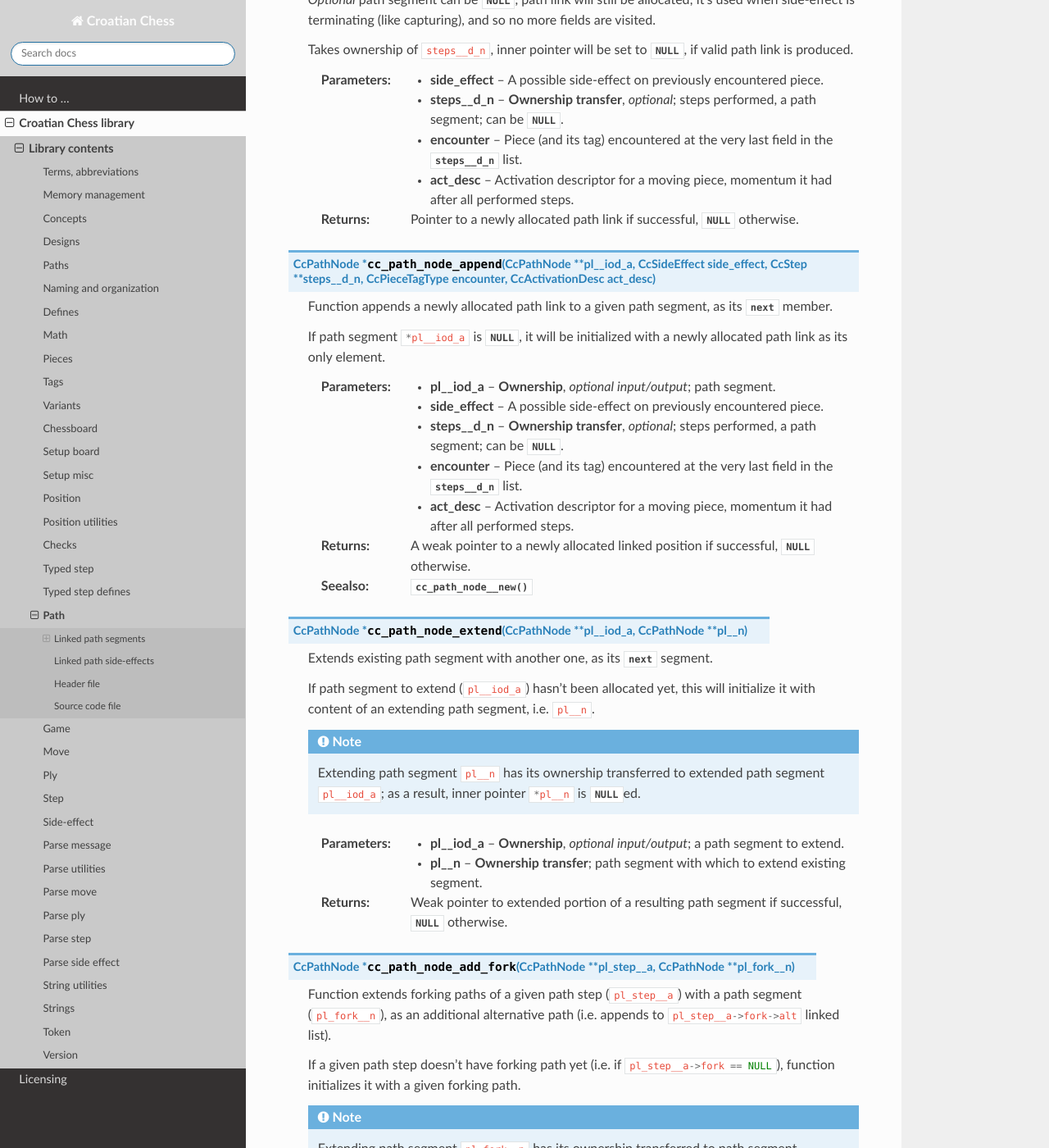
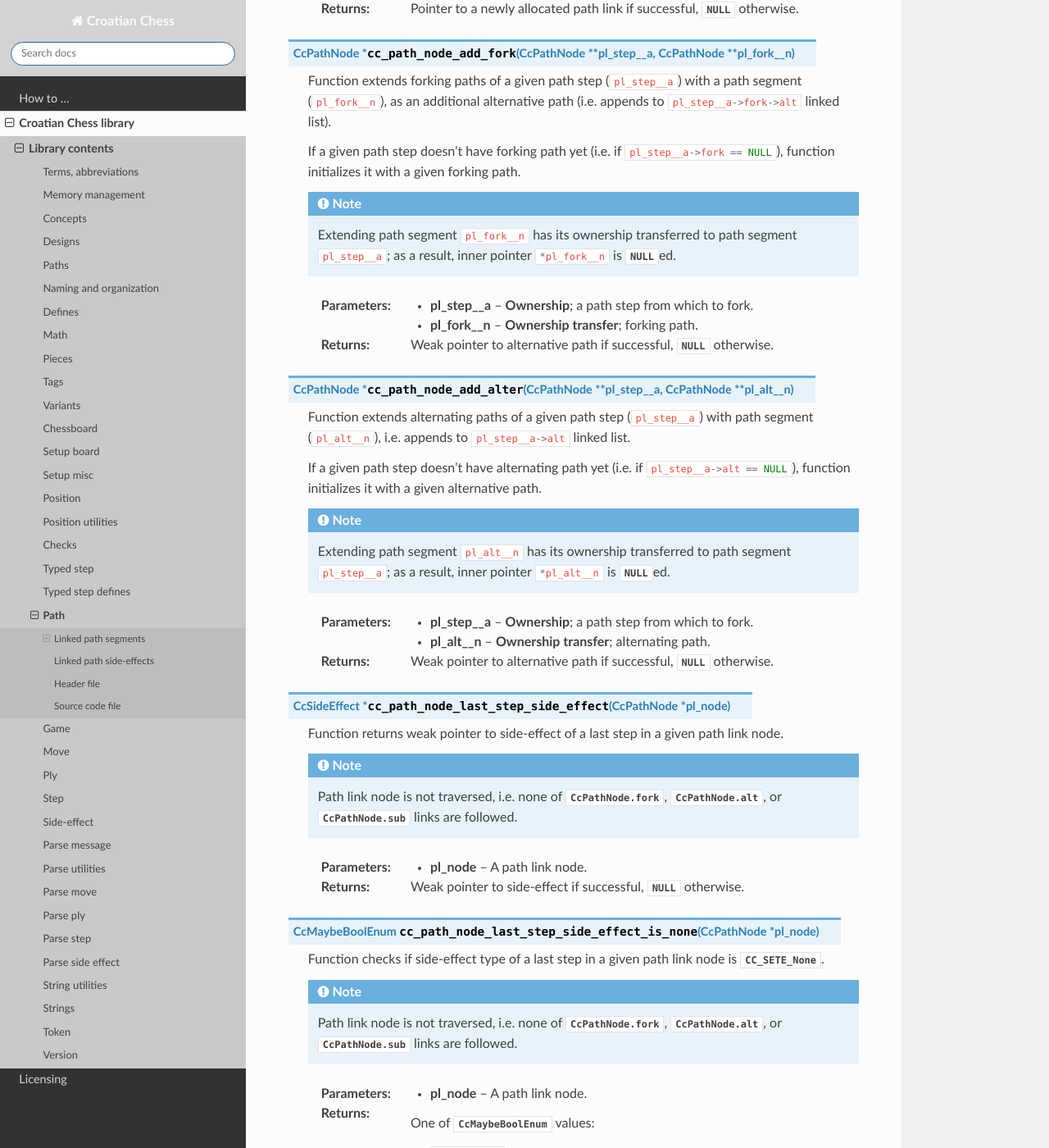
Before and after one commit to mmlacak/crochess, a Sphinx documentation site: the page built from docs/source/libcc/ccpath.rst, in a window 1280 px wide and 1400 px high, scrolled down 2823 px. Shown: the whole window at 82% size. Built offline with Sphinx 7.4.7 and the Read the Docs theme 3.1.0, drawn with Linux system fonts in a browser that asks for light colours; some of the changed text lies outside the part shown.

Commit message:
Fixed docs for path node. Removed 'Subsequent paths' section.

```diff
--- a/docs/source/libcc/ccpath.rst
+++ b/docs/source/libcc/ccpath.rst
@@ -34,9 +34,9 @@ Linked path segments
 
     .. warning::
 
-        All :c:member:`fork`, :c:member:`alt`, :c:member:`sub`, and :c:member:`next`
-        members are owners of the remainder of a path tree they are pointing to; and
-        must always be a singular pointer (owner) within a path tree to their
+        All :c:member:`fork`, :c:member:`alt`, and :c:member:`sub` members are
+        owners of the remainder of a path tree they are pointing to; and must
+        always be a singular pointer (owner) within a path tree to their
         respective forking, alternating, substitute, or subsequent path.
 
         Any two pointers pointing to the same node, any back-references within
@@ -120,22 +120,10 @@ Linked path segments
 
             :ref:`lbl-libcc-paths-pathsegmenttree-substitutepaths`
 
-    .. c:member:: struct CcPathNode * next
-
-        Link to subsequent path.
-
-        Subsequent paths are used when interaction does not produce multiple alternative
-        paths (e.g. when Serpent displaces Pawns), or when path segment is continuation of
-        movement in previous segment (e.g. a piece encounters transparent piece).
-
-        .. seealso::
-
-            :ref:`lbl-libcc-paths-pathsegmenttree-subsequentpaths`
-
     .. c:member:: struct CcPathNode * back__w
 
         Weak back-link to parent node, regardless if pointed-to by :c:member:`fork`,
-        :c:member:`alt`, or :c:member:`next`.
+        or :c:member:`alt`.
 
     :c:`Struct` is tagged with the same :c:struct:`CcPathNode` name.
 
@@ -156,45 +144,6 @@ Linked path segments
     :param act_desc: Activation descriptor for a moving piece, momentum it had after all performed steps.
     :returns: Pointer to a newly allocated path link if successful,
         :c:data:`NULL` otherwise.
-
-.. c:function:: CcPathNode * cc_path_node_append( CcPathNode ** pl__iod_a, CcSideEffect side_effect, CcStep ** steps__d_n, CcPieceTagType encounter, CcActivationDesc act_desc )
-
-    Function appends a newly allocated path link to a given path segment,
-    as its :c:member:`next` member.
-
-    If path segment :c:`*pl__iod_a` is :c:data:`NULL`, it will be initialized
-    with a newly allocated path link as its only element.
-
-    :param pl__iod_a: **Ownership**, *optional* *input/output*; path segment.
-    :param side_effect: A possible side-effect on previously encountered piece.
-    :param steps__d_n: **Ownership transfer**, *optional*; steps performed, a path segment; can be :c:data:`NULL`.
-    :param encounter: Piece (and its tag) encountered at the very last field in the :c:var:`steps__d_n` list.
-    :param act_desc: Activation descriptor for a moving piece, momentum it had after all performed steps.
-    :returns: A weak pointer to a newly allocated linked position
-              if successful, :c:data:`NULL` otherwise.
-    :seealso: :c:func:`cc_path_node__new()`
-
-.. c:function:: CcPathNode * cc_path_node_extend( CcPathNode ** pl__iod_a, CcPathNode ** pl__n )
-
-    Extends existing path segment with another one, as its :c:member:`next`
-    segment.
-
-    If path segment to extend (:c:`pl__iod_a`) hasn't been allocated yet,
-    this will initialize it with content of an extending path segment, i.e.
-    :c:`pl__n`.
-
-    .. note::
-
-        Extending path segment :c:`pl__n` has its ownership transferred to
-        extended path segment :c:`pl__iod_a`; as a result, inner pointer
-        :c:`*pl__n` is :c:data:`NULL`\ed.
-
-    :param pl__iod_a: **Ownership**, *optional* *input/output*; a path segment
-        to extend.
-    :param pl__n: **Ownership transfer**; path segment with which to extend
-        existing segment.
-    :returns: Weak pointer to extended portion of a resulting path segment if
-        successful, :c:data:`NULL` otherwise.
 
 .. c:function:: CcPathNode * cc_path_node_add_fork( CcPathNode ** pl_step__a, CcPathNode ** pl_fork__n )
 
@@ -262,8 +211,7 @@ Linked path segments
     .. note::
 
         Path link node is not traversed, i.e. none of :c:member:`CcPathNode.fork`,
-        :c:member:`CcPathNode.alt`, :c:member:`CcPathNode.sub`, or
-        :c:member:`CcPathNode.next` links are followed.
+        :c:member:`CcPathNode.alt`, or :c:member:`CcPathNode.sub` links are followed.
 
     :param pl_node: A path link node.
     :returns: Weak pointer to side-effect if successful,
@@ -277,8 +225,7 @@ Linked path segments
     .. note::
 
         Path link node is not traversed, i.e. none of :c:member:`CcPathNode.fork`,
-        :c:member:`CcPathNode.alt`, :c:member:`CcPathNode.sub`, or
-        :c:member:`CcPathNode.next` links are followed.
+        :c:member:`CcPathNode.alt`, or :c:member:`CcPathNode.sub` links are followed.
 
     :param pl_node: A path link node.
     :returns: One of :c:enum:`CcMaybeBoolEnum` values:
@@ -292,8 +239,8 @@ Linked path segments
     Function checks if a given path link node is a leaf node.
 
     Leaf node is one without any of  :c:member:`CcPathNode.fork`,
-    :c:member:`CcPathNode.alt`, :c:member:`CcPathNode.sub`, or
-    :c:member:`CcPathNode.next` valid (non-:c:data:`NULL`) links.
+    :c:member:`CcPathNode.alt`, or :c:member:`CcPathNode.sub`
+    valid (non-:c:data:`NULL`) links.
 
     :param pl_node: A path link node.
     :returns: One of :c:enum:`CcMaybeBoolEnum` values:
@@ -395,14 +342,12 @@ Node linkage
 
     .. c:enumerator:: CC_PLNLE_Sub
 
-    .. c:enumerator:: CC_PLNLE_Next
-
     :c:`enum` is tagged with the same :c:enum:`CcPathLinkNodeLinkageEnum` name.
 
 .. c:macro:: CC_PATH_LINK_NODE_LINKAGE_IS_ENUMERATOR(plnle)
 
     Macro to check if given variant value is an enumerator, i.e. between
-    :c:enumerator:`CC_PLNLE_NoLinkage` and :c:enumerator:`CC_PLNLE_Next` values.
+    :c:enumerator:`CC_PLNLE_NoLinkage` and :c:enumerator:`CC_PLNLE_Sub` values.
 
     :param plnle: Variant (integer) value.
     :returns: :c:data:`true` if enumerator, :c:data:`false` otherwise.
@@ -410,7 +355,7 @@ Node linkage
 .. c:macro:: CC_PATH_LINK_NODE_LINKAGE_IS_VALID(plnle)
 
     Macro to check if given variant value is a valid enumerator, i.e. between
-    :c:enumerator:`CC_PLNLE_NoLinkage` and :c:enumerator:`CC_PLNLE_Next` values.
+    :c:enumerator:`CC_PLNLE_NoLinkage` and :c:enumerator:`CC_PLNLE_Sub` values.
 
     This macro is the same as :c:macro:`CC_PATH_LINK_NODE_LINKAGE_IS_ENUMERATOR`, since
     :c:enum:`CcPathLinkNodeLinkageEnum` does not feature *null* (or *void*, or *empty*) value.
@@ -466,10 +411,10 @@ Node linkage
 Linked path backtracking
 ^^^^^^^^^^^^^^^^^^^^^^^^
 
-For a given path node, :c:member:`next` members simply concatenate to existing path;
-other members provide list of alternative, or substitute paths, and so has to find
-path node to replace, or alter; this is mostly the first node of a list of alternative,
-substitute paths.
+For a given path node, :c:member:`fork` member concatenate to existing path; other
+members provide list of alternative (:c:member:`alt`), or substitute paths
+(:c:member:`sub`), and so has to find path node to replace, or alter; this is mostly
+the first node of a list of alternative, substitute paths.
 
 Starting node is to be found by using :c:member:`back__w`, and checking if parent
 node points to a current node, e.g. if :c:expr:`current->back__w->alt == current`
```
Also changed, not shown: other parts of docs/source/libcc/ccpath.rst (+2 -0 lines), docs/source/libcc/paths.rst (+7 -28 lines), 1 other file.
